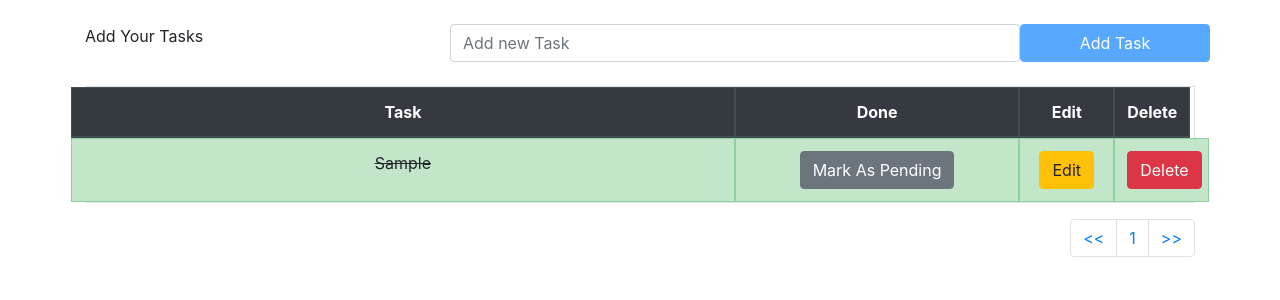
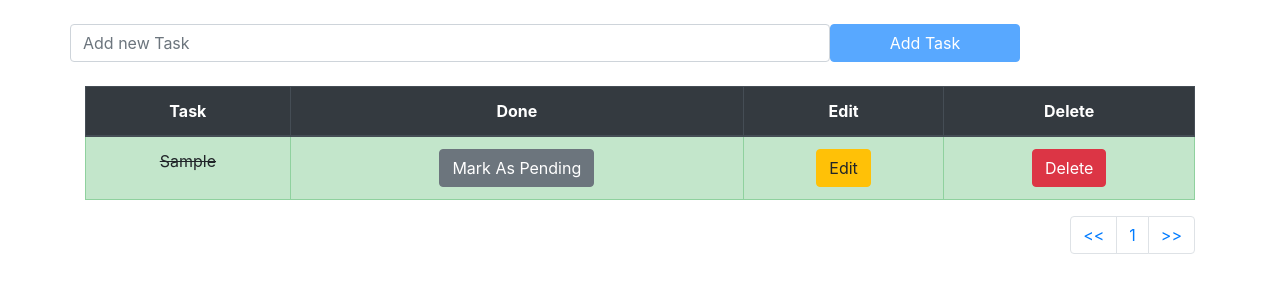
Before and after one commit to mzxz/task-master, a Django app: page /tasklist/ in a window 1280 px wide. Shown: the part 56-356 px from the top of the page. Run offline with Django 3.2, Linux system fonts and the light colour scheme; a user stored in the database is signed in; tables that the repository leaves empty hold one stand-in row (values such as "Sample post").

Commit message:
add css & Js style

```diff
--- a/static/css/style.css
+++ b/static/css/style.css
@@ -0,0 +1,15 @@
+.cards {
+    width: 360px;
+    height: 250px;
+
+}
+
+td {
+    line-break: auto;
+}
+
+@media only screen and (max-width: 421px) {
+    body {
+      width: 421px;
+    }
+  }
--- a/task/templates/index.html
+++ b/task/templates/index.html
@@ -8,13 +8,13 @@
     <div class="container">
         <div class="row mt-5">
             <div class="col-lg-4">
-                <img class="rounded-lg shadow" src="https://res.cloudinary.com/ddjtquzpc/image/upload/v1669921350/Task%20Master/idea_cpgdw0.jpg" alt="Idea" width="360" height="250">
+                <img class="rounded-lg shadow cards" src="https://res.cloudinary.com/ddjtquzpc/image/upload/v1669921350/Task%20Master/idea_cpgdw0.jpg" alt="Idea">
             </div>
             <div class="col-lg-4">
-                <img class="rounded-lg shadow" src="https://res.cloudinary.com/ddjtquzpc/image/upload/v1669921351/Task%20Master/todo_hnmlps.jpg" alt="Todo" width="360" height="250">
+                <img class="rounded-lg shadow cards" src="https://res.cloudinary.com/ddjtquzpc/image/upload/v1669921351/Task%20Master/todo_hnmlps.jpg" alt="Todo">
             </div>
             <div class="col-lg-4">
-                <img class="rounded-lg shadow" src="https://res.cloudinary.com/ddjtquzpc/image/upload/v1669921351/Task%20Master/done_i94czc.jpg" alt="done" width="360" height="250">
+                <img class="rounded-lg shadow cards" src="https://res.cloudinary.com/ddjtquzpc/image/upload/v1669921351/Task%20Master/done_i94czc.jpg" alt="done">
             </div>
         </div>
         <div class="row mt-5">
--- a/task/templates/todolist.html
+++ b/task/templates/todolist.html
@@ -21,36 +21,35 @@
 
         <form method="POST" class="row">
             {% csrf_token %}
-            <label class="col-lg-4">Add Your Tasks</label>
-            <input autocomplete="off" id="add-new-task" type="text" class="form-control col-lg-6" name="task" placeholder="Add new Task">
-            <button disabled id="submit-new-task" type="submit" class="btn btn-primary col-lg-2">Add Task</button>
+            <input autocomplete="off"  id="add-new-task" type="text" class="form-control col-lg-8 col-md-offset-2" name="task" placeholder="Add new Task">
+            <button disabled id="submit-new-task" type="submit" onclick="" class="btn btn-primary col-lg-2">Add Task</button>
           </form>
           <br>
         <table class="table table-bordered text-center">
             <thead class="thead-dark">
-                <tr class="row">
-                    <th class="col-7">Task</th>
-                    <th class="col-3">Done</th>
-                    <th class="col-1">Edit</th>
-                    <th scope="col-1">Delete</th>
+                <tr>
+                    <th>Task</th>
+                    <th>Done</th>
+                    <th>Edit</th>
+                    <th>Delete</th>
                 </tr>
             </thead>
-            <tbody>
+            <tbody class="table-hover">
             {% if all_tasks %}
                 {% for obj in all_tasks %}
                     {% if obj.done %}
-                        <tr class="table-success row">
-                            <td class="col-7"><del>{{obj.task}}</del></td>
-                            <td class="col-3"><a href="{% url 'pending_task' obj.id %}"><button type="button" class="btn btn-secondary">Mark As Pending</button</a></td>
-                            <td class="col-1"><a href="{% url 'edit_task' obj.id %}"><button type="button" class="btn btn-warning">Edit</button></a></td>
-                            <td class="col-1"><a href="{% url 'delete_task' obj.id %}"><button type="button" class="btn btn-danger">Delete</button></a></td>
+                        <tr class="table-success">
+                            <td><del>{{obj.task}}</del></td>
+                            <td><a href="{% url 'pending_task' obj.id %}"><button type="button" class="btn btn-secondary">Mark As Pending</button</a></td>
+                            <td><a href="{% url 'edit_task' obj.id %}"><button type="button" class="btn btn-warning">Edit</button></a></td>
+                            <td><a href="{% url 'delete_task' obj.id %}"><button type="button" class="btn btn-danger">Delete</button></a></td>
                         </tr>
                         {% else %}
-                            <tr class="row">
-                                <td class="col-7">{{obj.task}}</td>
-                                <td class="col-3"><a href="{% url 'complete_task' obj.id %}"><button type="button" class="btn btn-secondary">Mark As completed</button</a></td>
-                                <td class="col-1"><a href="{% url 'edit_task' obj.id %}"><button type="button" class="btn btn-warning">Edit</button></a></td>
-                                <td class="col-1"><a href="{% url 'delete_task' obj.id %}"><button type="button" class="btn btn-danger">Delete</button></a></td>
+                            <tr class="table-warning">
+                                <td>{{obj.task}}</td>
+                                <td><a href="{% url 'complete_task' obj.id %}"><button type="button" class="btn btn-secondary">Mark As completed</button</a></td>
+                                <td><a href="{% url 'edit_task' obj.id %}"><button type="button" class="btn btn-warning">Edit</button></a></td>
+                                <td><a href="{% url 'delete_task' obj.id %}"><button type="button" class="btn btn-danger">Delete</button></a></td>
                             </tr>
                     {% endif %}
                 {% endfor %}
--- a/taskmaster/settings.py
+++ b/taskmaster/settings.py
@@ -135,7 +135,6 @@ USE_TZ = True
 STATIC_URL = '/static/'
 STATICFILES_STORAGE = 'cloudinary_storage.storage.StaticHashedCloudinaryStorage'
 STATICFILES_DIRS = [os.path.join(BASE_DIR, 'static'), ]
-# STATIC_DIRS = [os.path.join(BASE_DIR, 'static')]
 STATIC_ROOT = os.path.join(BASE_DIR, 'staticfiles')
 
 MEDIA_URL = '/media/'
```
Also changed, not shown: static/js/script.js (+0 -9 lines).
